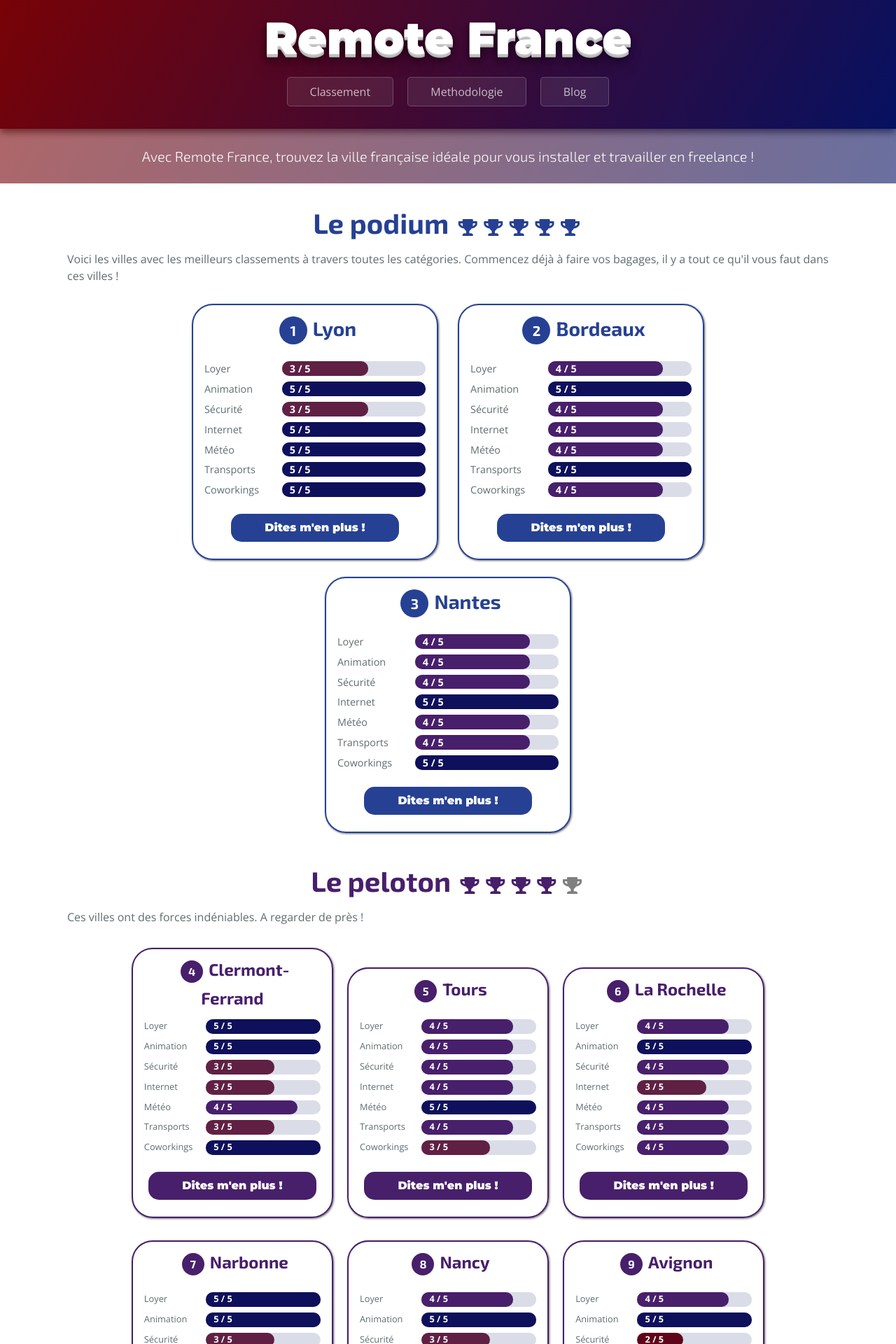
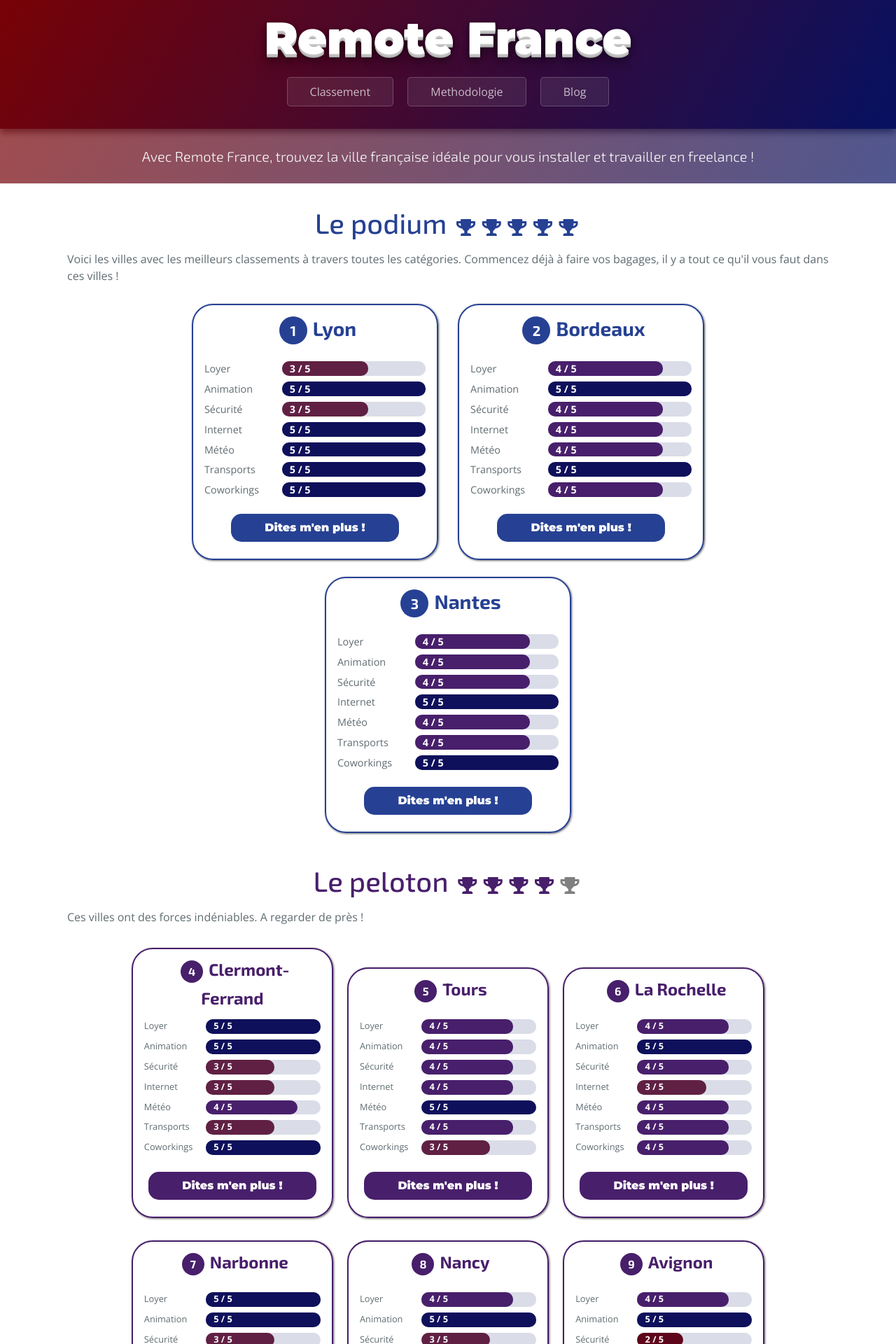
Before and after one commit to hecmer/projet-mercure, a Jekyll site: the page built from index.html, in a window 1280 px wide. Shown: the top 1920 px of the page at 70% size. Built offline with Jekyll 4.4.1, drawn with Linux system fonts in a browser that asks for light colours; nearby versions of some CDN libraries.

Commit message:
update style (transparency top & bottom)

```diff
--- a/_sass/jekyll-theme-cayman.scss
+++ b/_sass/jekyll-theme-cayman.scss
@@ -224,18 +224,18 @@
     margin-top: 2rem;
     margin-bottom: 1rem;
     font-family:"Exo 2";
-    color: $section-headings-color;
+    color: $header-bg-color;
   }
 
   h1{
     text-align:center;
+    font-weight:500;
     font-size:2.5rem;
-    font-weight:700;
   }
 
   h2{
-    font-size: 2rem;
-    font-weight: 700;
+    font-weight: 500;
+    color:#264193;
   }
 
   p {
@@ -451,6 +451,7 @@
     color:$color-tier1;
     text-align: center;
     font-size: 1.75rem;
+    font-weight:700;
   }
 
   .tell_me_more{
@@ -488,6 +489,7 @@
     text-align: center;
     font-size: 1.5rem;
     margin: 0.2rem auto;
+    font-weight:700;
   }
 
   .classement{
@@ -524,6 +526,7 @@
     text-align: center;
     font-size: 1.5rem;
     margin: 0.2rem auto;
+    font-weight:700;
     }
 
   .classement{
@@ -730,6 +733,6 @@
 
 .motivation-lead{
   background-image: linear-gradient(120deg, $header-bg-color-secondary, $header-bg-color);
-  opacity:0.6;
+  opacity:0.7;
   font-family:"Exo 2";
 }
```
Also changed, not shown: 1 other file.
